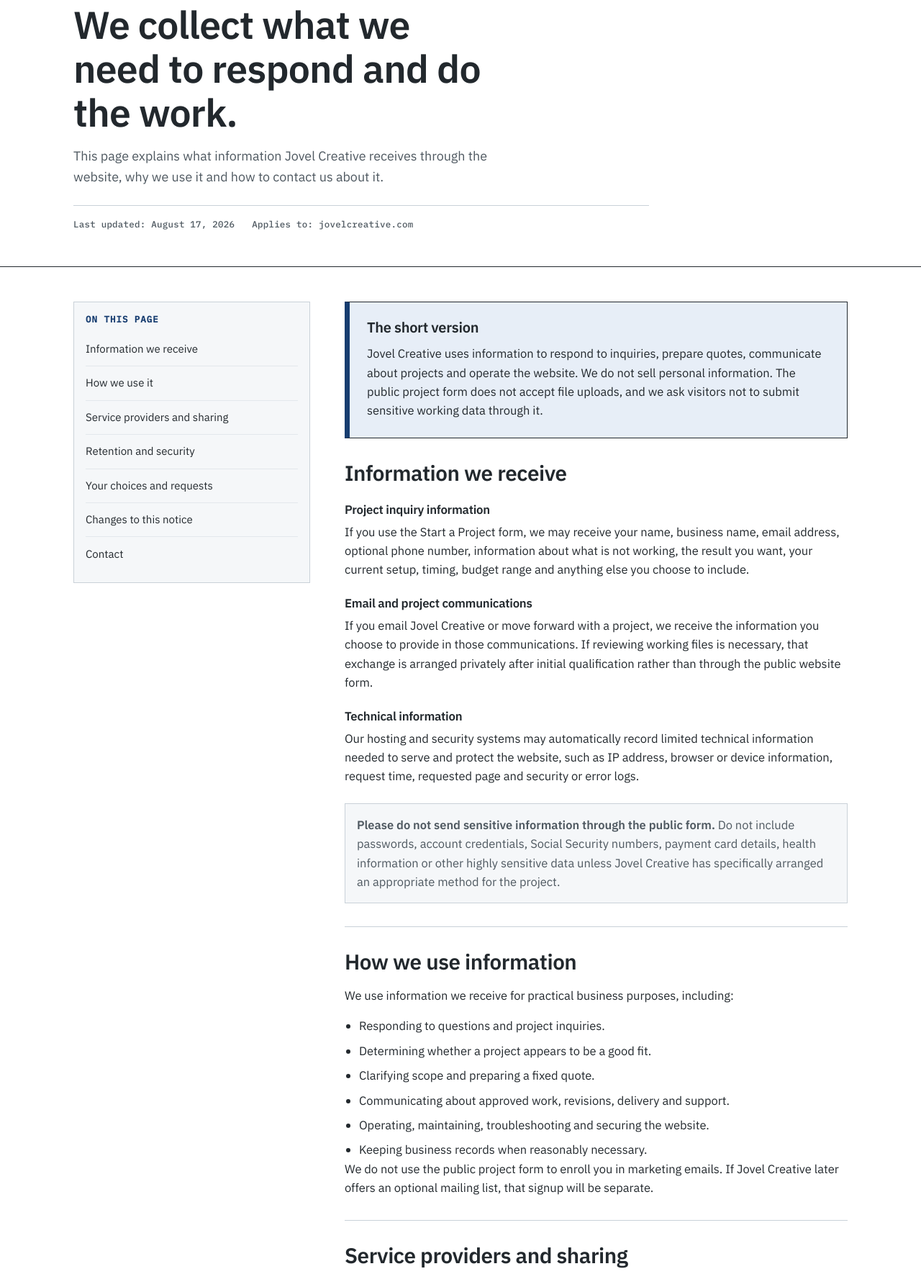
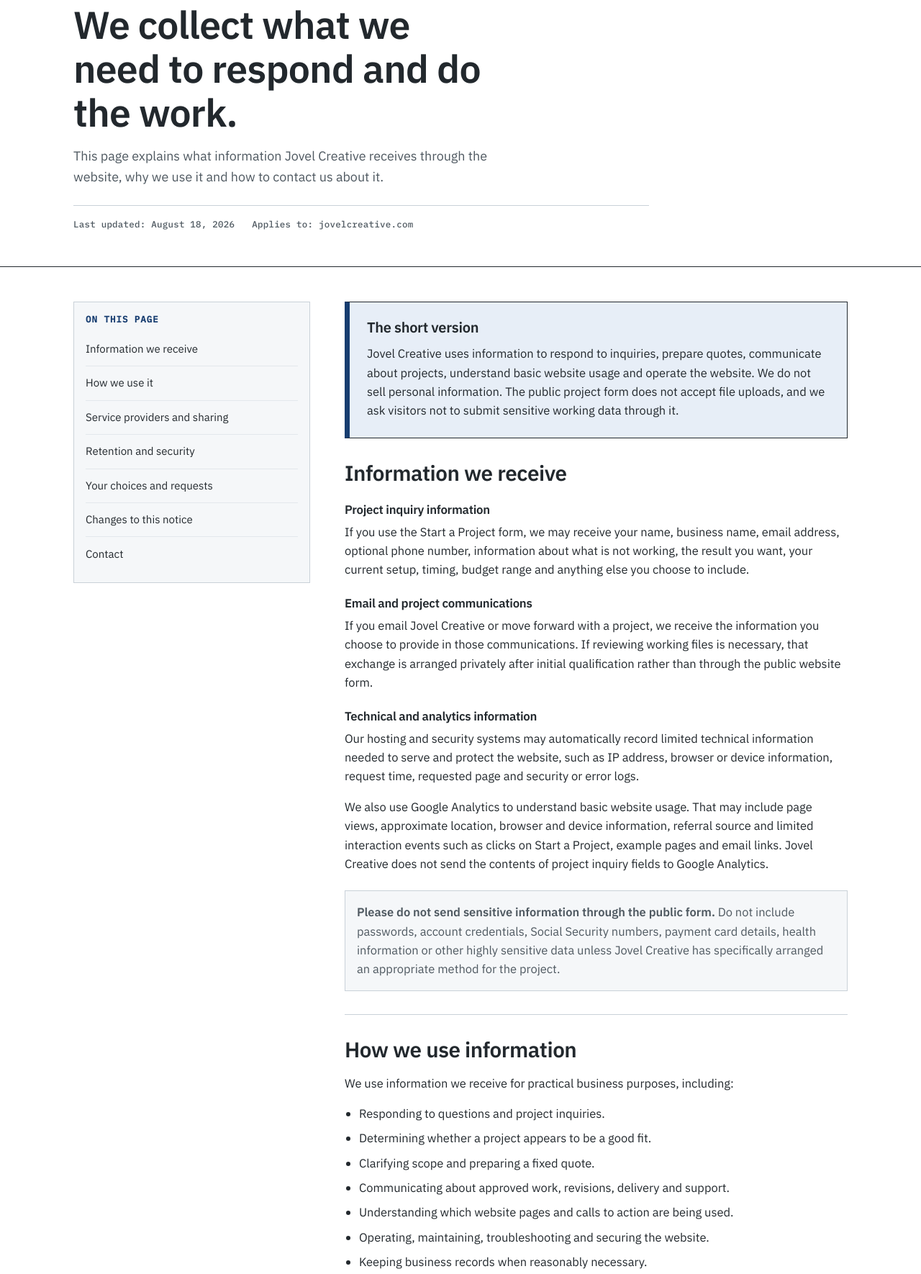
Before and after one commit to JJovel-09/Jovel-Creative, a PHP site: page /privacy in a window 1280 px wide. Shown: the part 141-1911 px from the top of the page at 72% size. Run offline with PHP 8.4, Linux system fonts and the light colour scheme.

Commit message:
Update privacy notice for Google Analytics

```diff
--- a/privacy.php
+++ b/privacy.php
@@ -20,7 +20,7 @@ require __DIR__ . '/includes/header.php';
         <h1>We collect what we need to respond and do the work.</h1>
         <p class="legal-hero-sub">This page explains what information Jovel Creative receives through the website, why we use it and how to contact us about it.</p>
         <div class="legal-meta">
-          <span>Last updated: August 17, 2026</span>
+          <span>Last updated: August 18, 2026</span>
           <span>Applies to: jovelcreative.com</span>
         </div>
       </div>
@@ -45,7 +45,7 @@ require __DIR__ . '/includes/header.php';
       <div class="legal-content">
         <div class="legal-summary">
           <h2>The short version</h2>
-          <p>Jovel Creative uses information to respond to inquiries, prepare quotes, communicate about projects and operate the website. We do not sell personal information. The public project form does not accept file uploads, and we ask visitors not to submit sensitive working data through it.</p>
+          <p>Jovel Creative uses information to respond to inquiries, prepare quotes, communicate about projects, understand basic website usage and operate the website. We do not sell personal information. The public project form does not accept file uploads, and we ask visitors not to submit sensitive working data through it.</p>
         </div>
 
         <section class="legal-block" id="information">
@@ -56,8 +56,9 @@ require __DIR__ . '/includes/header.php';
           <h3>Email and project communications</h3>
           <p>If you email Jovel Creative or move forward with a project, we receive the information you choose to provide in those communications. If reviewing working files is necessary, that exchange is arranged privately after initial qualification rather than through the public website form.</p>
 
-          <h3>Technical information</h3>
+          <h3>Technical and analytics information</h3>
           <p>Our hosting and security systems may automatically record limited technical information needed to serve and protect the website, such as IP address, browser or device information, request time, requested page and security or error logs.</p>
+          <p>We also use Google Analytics to understand basic website usage. That may include page views, approximate location, browser and device information, referral source and limited interaction events such as clicks on Start a Project, example pages and email links. Jovel Creative does not send the contents of project inquiry fields to Google Analytics.</p>
 
           <div class="legal-note"><strong>Please do not send sensitive information through the public form.</strong> Do not include passwords, account credentials, Social Security numbers, payment card details, health information or other highly sensitive data unless Jovel Creative has specifically arranged an appropriate method for the project.</div>
         </section>
@@ -70,6 +71,7 @@ require __DIR__ . '/includes/header.php';
             <li>Determining whether a project appears to be a good fit.</li>
             <li>Clarifying scope and preparing a fixed quote.</li>
             <li>Communicating about approved work, revisions, delivery and support.</li>
+            <li>Understanding which website pages and calls to action are being used.</li>
             <li>Operating, maintaining, troubleshooting and securing the website.</li>
             <li>Keeping business records when reasonably necessary.</li>
           </ul>
@@ -78,7 +80,7 @@ require __DIR__ . '/includes/header.php';
 
         <section class="legal-block" id="sharing">
           <h2>Service providers and sharing</h2>
-          <p>Jovel Creative may use service providers that are necessary to operate the business and website, such as website hosting, email delivery, file exchange, payment or business administration providers. Those providers may process information as needed to provide their services.</p>
+          <p>Jovel Creative may use service providers that are necessary to operate the business and website, such as website hosting, email delivery, analytics, file exchange, payment or business administration providers. Those providers may process information as needed to provide their services.</p>
           <p>We may also disclose information when reasonably necessary to comply with law, protect the security or rights of Jovel Creative or others, investigate misuse or respond to a valid legal request.</p>
           <p><strong>Jovel Creative does not sell personal information.</strong> We also do not use personal information from project inquiries for targeted advertising.</p>
         </section>
```
